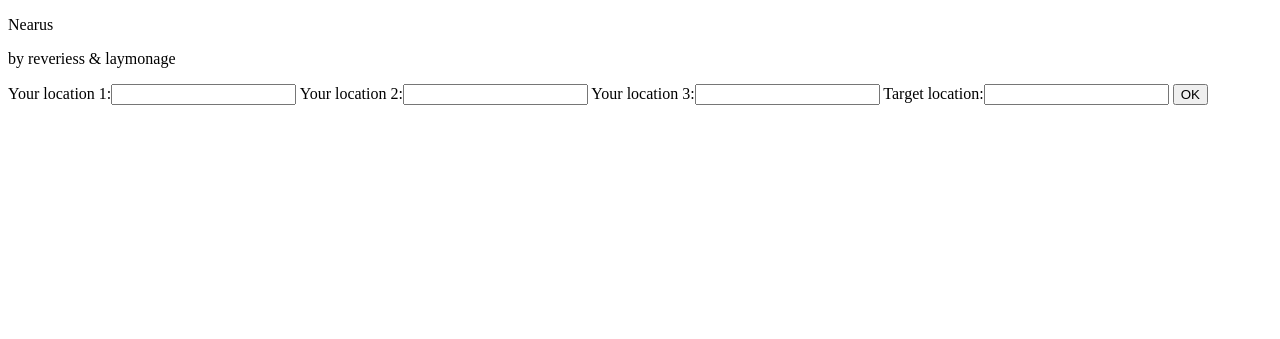
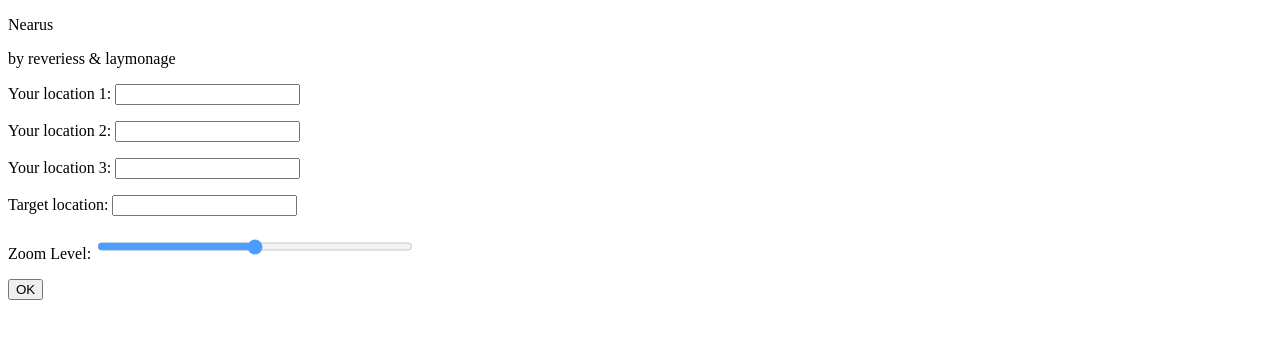
Before and after one commit to reveriess/nearus, a Django app: page / in a window 1280 px wide. Shown: the top 339 px of the page. Run offline with Django 3.2, Linux system fonts and the light colour scheme.

Commit message:
added zoom slider and style.css

```diff
--- a/nearusapp/forms.py
+++ b/nearusapp/forms.py
@@ -6,3 +6,16 @@ class UserLocation(forms.Form):
     user_place_2 = forms.CharField(label="Your location 2")
     user_place_3 = forms.CharField(label="Your location 3")
     target_place = forms.CharField(label="Target location")
+    zoom_level = forms.IntegerField(
+        label="Zoom Level",
+        widget=forms.NumberInput(
+            attrs=dict(
+                type="range",
+                min="5",
+                max="15",
+                value="10",
+                id="zoom_level",
+                **{"class": "slider"}
+            )
+        ),
+    )
--- /dev/null
+++ b/nearusapp/static/style.css
@@ -0,0 +1,16 @@
+.slidecontainer {
+  width: 100%; /* Width of the outside container */
+}
+.slider {
+  width: 25%; /* Full-width */
+  height: 25px; /* Specified height */
+  background: #d3d3d3; /* Grey background */
+  outline: none; /* Remove outline */
+  opacity: 0.7; /* Set transparency (for mouse-over effects on hover) */
+  -webkit-transition: 0.2s; /* 0.2 seconds transition on hover */
+  transition: opacity 0.2s;
+}
+/* Mouse-over effects */
+.slider:hover {
+  opacity: 1; /* Fully shown on mouse-over */
+}
--- a/nearusapp/templates/cobacobaform.html
+++ b/nearusapp/templates/cobacobaform.html
@@ -1,13 +1,17 @@
+{% load static%}
 <!DOCTYPE html>
 <!-- masih ngikutin example tutorial aja. belom eksplor lagi-->
+<html>
+  <head>
+    <link rel="stylesheet" href="{% static 'style.css' %}" />
+  </head>
   <body>
     <p>Nearus</p>
     <p>by reveriess & laymonage</p>
     <form method="post">
-    {% csrf_token %} {{ form }}
+      {% csrf_token %} {{ form.as_p }}
       <input type="submit" value="OK" />
     </form>
-
     {% if result %}
     <ol>
       {% for res in result%}
@@ -25,3 +29,4 @@
 
     {% endif %}
   </body>
+</html>
--- a/nearusapp/views.py
+++ b/nearusapp/views.py
@@ -26,6 +26,7 @@ def get_location(request):
             address_2 = form.cleaned_data["user_place_2"]
             address_3 = form.cleaned_data["user_place_3"]
             address_4 = form.cleaned_data["target_place"]
+            zoom_level = form.cleaned_data["zoom_level"]
 
             user_addresses = [address_1, address_2, address_3]
             user_places = [
@@ -45,7 +46,7 @@ def get_location(request):
 
             target_latlong = [i.get_latlong() for i in result_place]
             static_map = gmaps.get_static_map(
-                user_latlong, target_latlong, centroid_latlong
+                user_latlong, target_latlong, centroid_latlong, zoom_level
             )
             static_map_filename = save_to_media(static_map)
 
--- a/script.py
+++ b/script.py
@@ -36,7 +36,9 @@ class GMaps:
         results = self._places(query, centroid)
         return results[:10]  # places=List[dict]
 
-    def get_static_map(self, user_latlongs, target_latlongs, centroid_latlong):
+    def get_static_map(
+        self, user_latlongs, target_latlongs, centroid_latlong, zoom_level=12
+    ):
         user_markers = StaticMapMarker(color="blue", label="U", locations=user_latlongs)
         target_markers = StaticMapMarker(
             color="red", label="T", locations=target_latlongs
@@ -49,7 +51,7 @@ class GMaps:
         return self.gmaps.static_map(
             size=(500, 500),
             scale=1,
-            zoom=12,
+            zoom=zoom_level,
             maptype="roadmap",
             style={"feature": "poi", "visibility": "off"},
             center=centroid_latlong,
```
Lines whose indentation alone changed are shown as unchanged.
